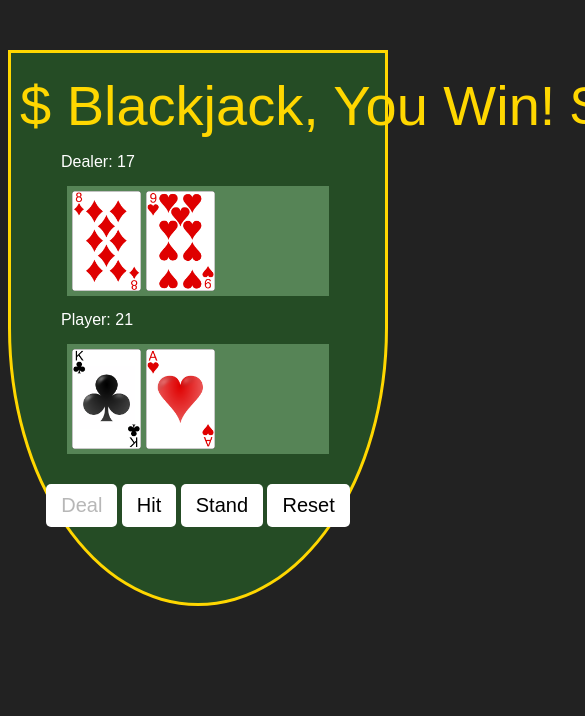
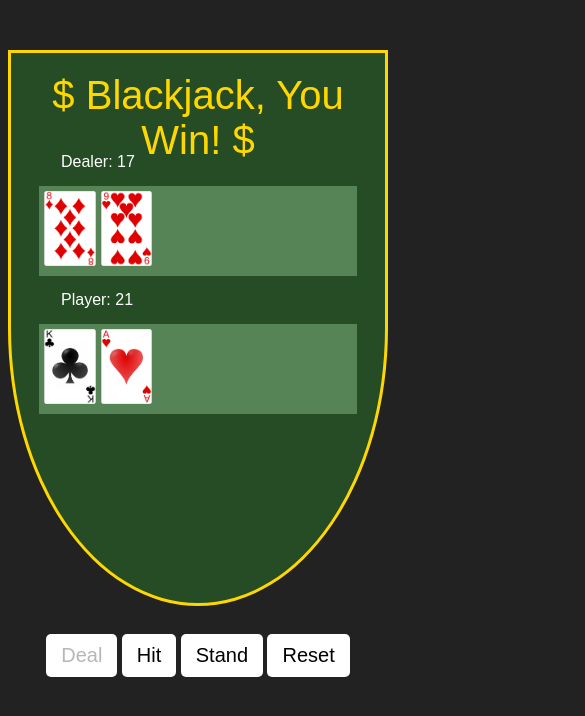
Before and after one commit to Daz4ever/blackjack, a plain HTML site: page index.html in a window 390 px wide. Both pictures are taken after a click on the button "Deal". Shown: the top 716 px of the page, 585 px wide, since content can reach past the window. Drawn offline with nearby package versions, Linux system fonts and the light colour scheme.

Commit message:
fixed min width css

```diff
--- a/css/main.css
+++ b/css/main.css
@@ -16,8 +16,8 @@ body {
 }
 
 #messages {
-  width: 600px;
-  height: 60px;
+  width: 90%;
+  height: 90px;
   margin: 20px auto;
   text-align: center;
   color: #fff;
@@ -67,3 +67,26 @@ button:focus {
   margin-left: -5px;
   margin-right: -5px;
 }
+
+@media screen and (max-width: 767px) {
+#messages {
+  width: 90%;
+  height: 60px;
+  margin: 20px auto;
+  text-align: center;
+  color: #fff;
+  font-size: 2.5em;
+}
+.buttons {
+  text-align: center;
+  margin-top: 220px;
+}
+#dealer-hand, #player-hand {
+  width: 85%;
+  height: 90px;
+  margin: 15px auto;
+  background-color: #568456;
+}
+.card {
+  height: 75px;
+}
```
